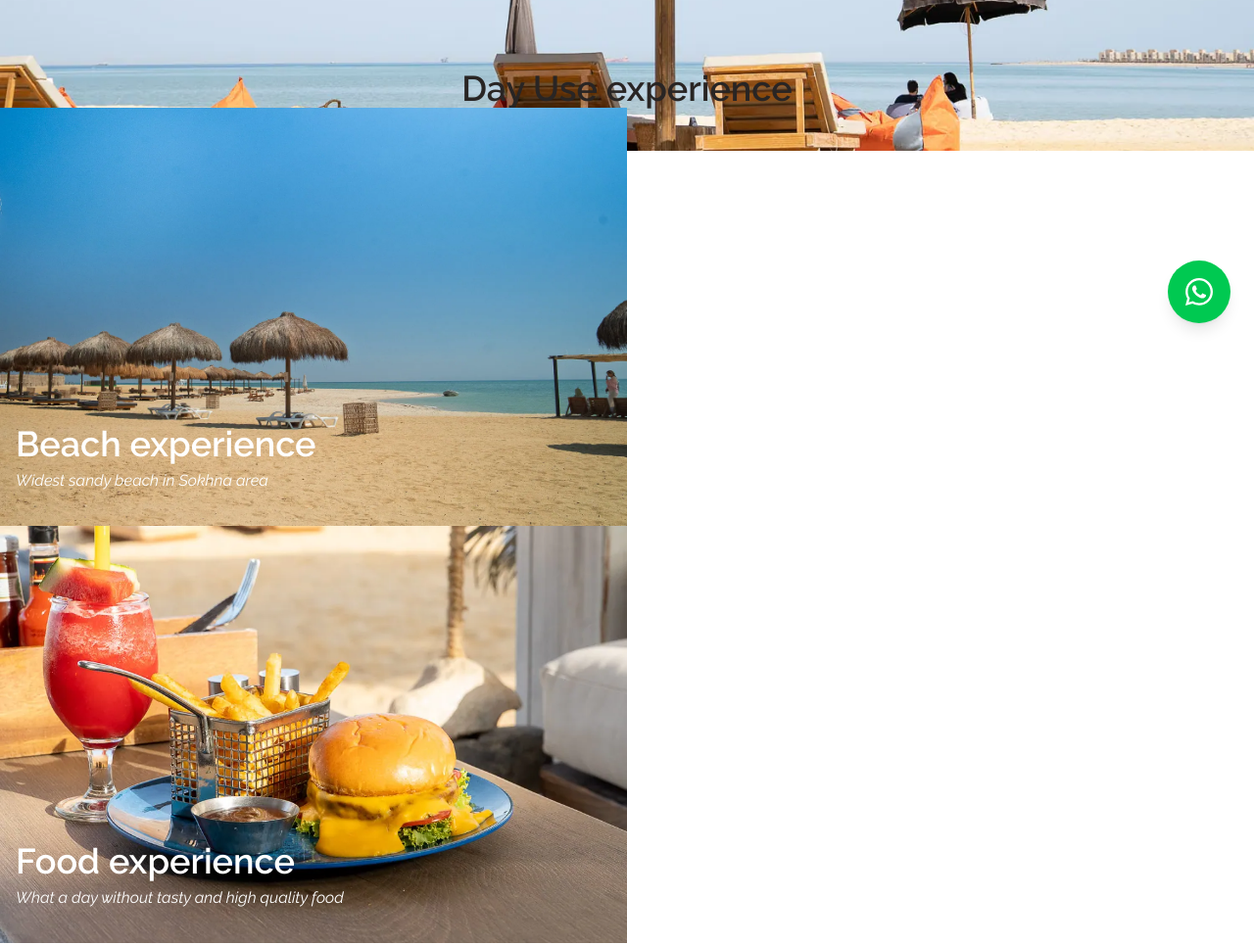
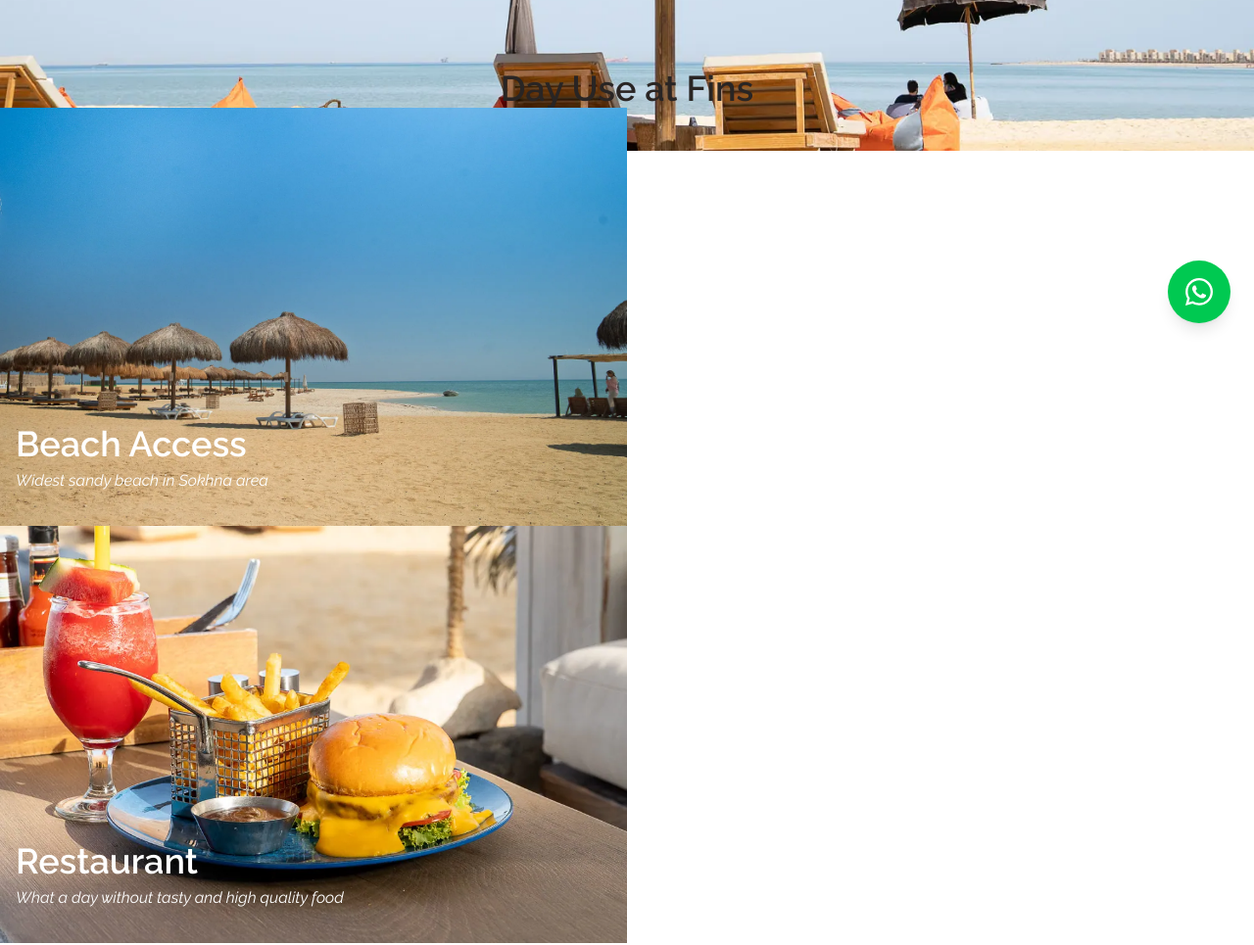
Before and after one commit to bukaskas/fins-2026, a Next.js app: page /day-use in a window 1280 px wide. Shown: the part 446-1411 px from the top of the page at 98% size. Built offline with nearby package versions, Linux system fonts and the light colour scheme; no server answers.

Commit message:
naming adjustments

```diff
--- a/app/(root)/day-use/page.tsx
+++ b/app/(root)/day-use/page.tsx
@@ -39,7 +39,7 @@ function HeroSection() {
         priority
       />
       <h4 className="text-center text-stone-800 font-semibold mt-100 text-4xl  ">
-        Day Use experience
+        Day Use at Fins
       </h4>
     </div>
   );
@@ -57,7 +57,7 @@ function BeachExperienceImage() {
           priority
         />
         <div className="absolute bottom-[15%] z-10 left-4 text-white font-semibold text-4xl">
-          Beach experience
+          Beach Access
         </div>
         <div className="absolute  bottom-[8%] z-10 left-4 text-white italic">
           Widest sandy beach in Sokhna area
@@ -79,7 +79,7 @@ function FoodExperienceImage() {
           priority
         />
         <div className="absolute bottom-[15%] z-10 left-4 text-white font-semibold text-4xl">
-          Food experience
+          Restaurant
         </div>
         <div className="absolute  bottom-[8%] z-10 left-4 text-white italic">
           What a day without tasty and high quality food
```
